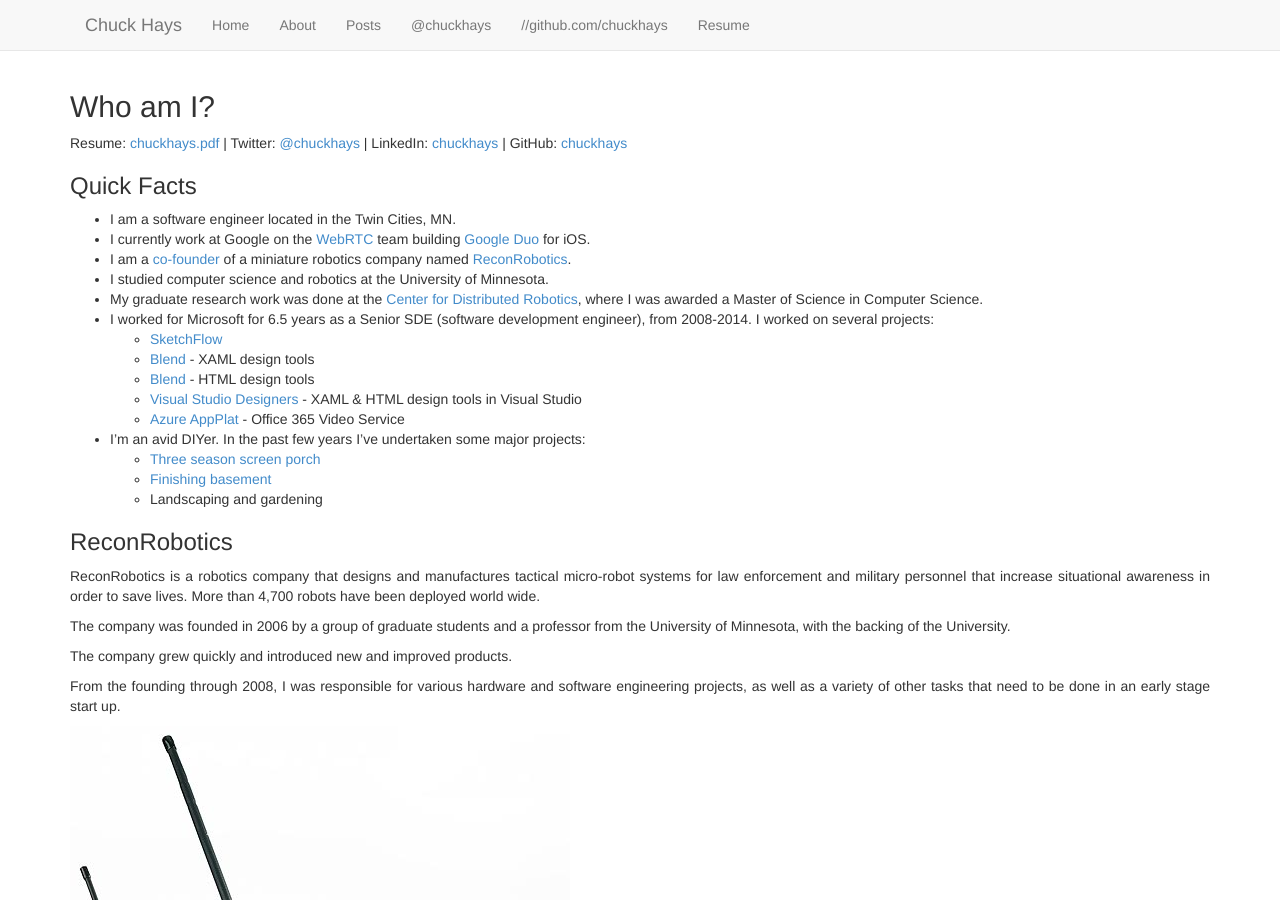
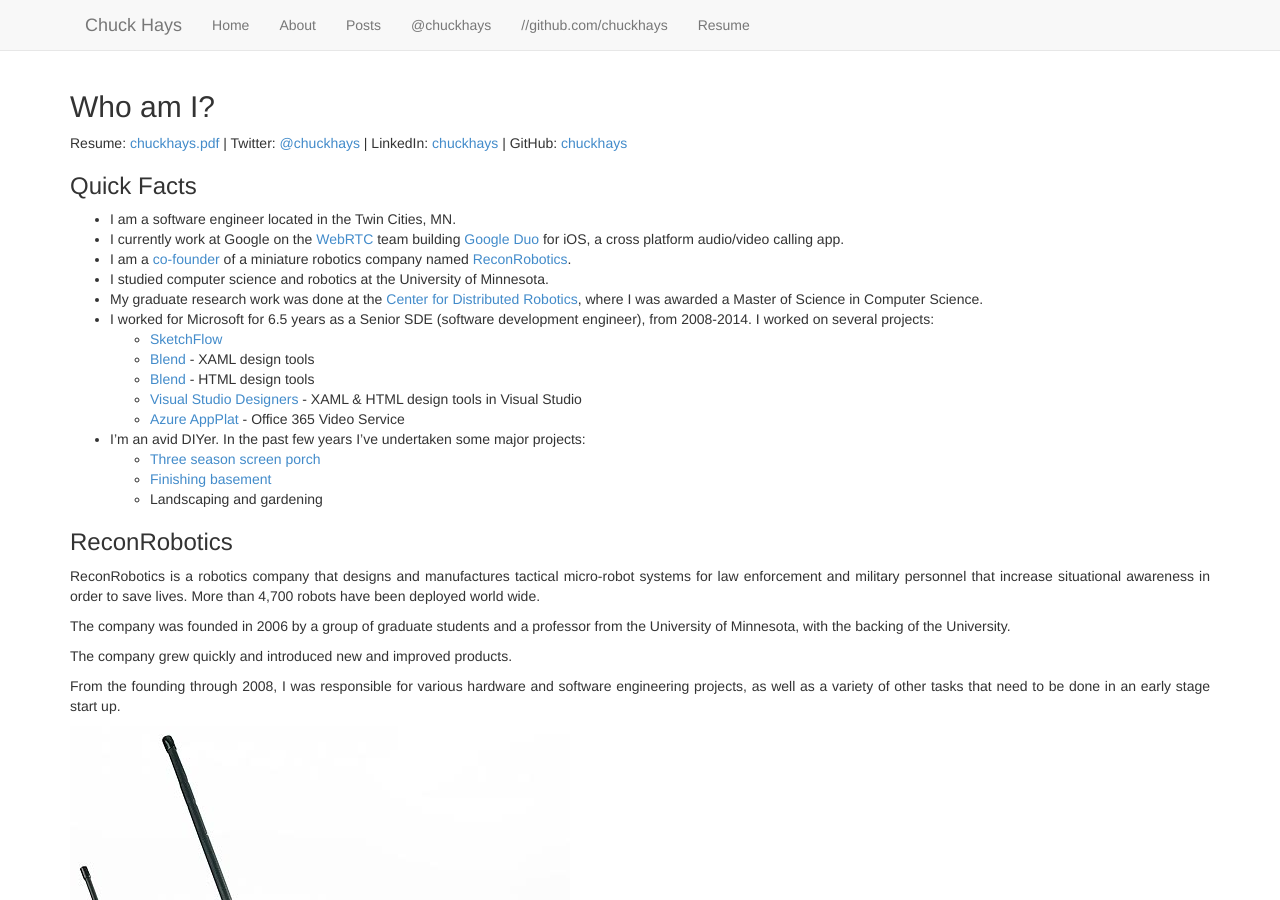
Before and after one commit to chuckhays/chuckhays.github.io, a Jekyll site: the page built from about.md, in a window 1280 px wide and 900 px high. Built offline with Jekyll 4.4.1, drawn with Linux system fonts in a browser that asks for light colours; nearby versions of some CDN libraries.

Commit message:
Update about.md

```diff
--- a/about.md
+++ b/about.md
@@ -13,7 +13,7 @@
 
 ### Quick Facts
 * I am a software engineer located in the Twin Cities, MN.
-* I currently work at Google on the [WebRTC](http://webrtc.org/) team building <a href="https://googleblog.blogspot.com/2016/05/allo-duo-apps-messaging-video.html">Google Duo</a> for iOS.
+* I currently work at Google on the [WebRTC](http://webrtc.org/) team building <a href="https://itunes.apple.com/us/app/google-duo-video-calling/id1096918571?mt=8">Google Duo</a> for iOS, a cross platform audio/video calling app.
 * I am a [co-founder](#reconrobotics) of a miniature robotics company named [ReconRobotics](http://reconrobotics.com).
 * I studied computer science and robotics at the University of Minnesota.
 * My graduate research work was done at the [Center for Distributed Robotics](http://distrob.cs.umn.edu), where I was awarded a Master of Science in Computer Science.
```
